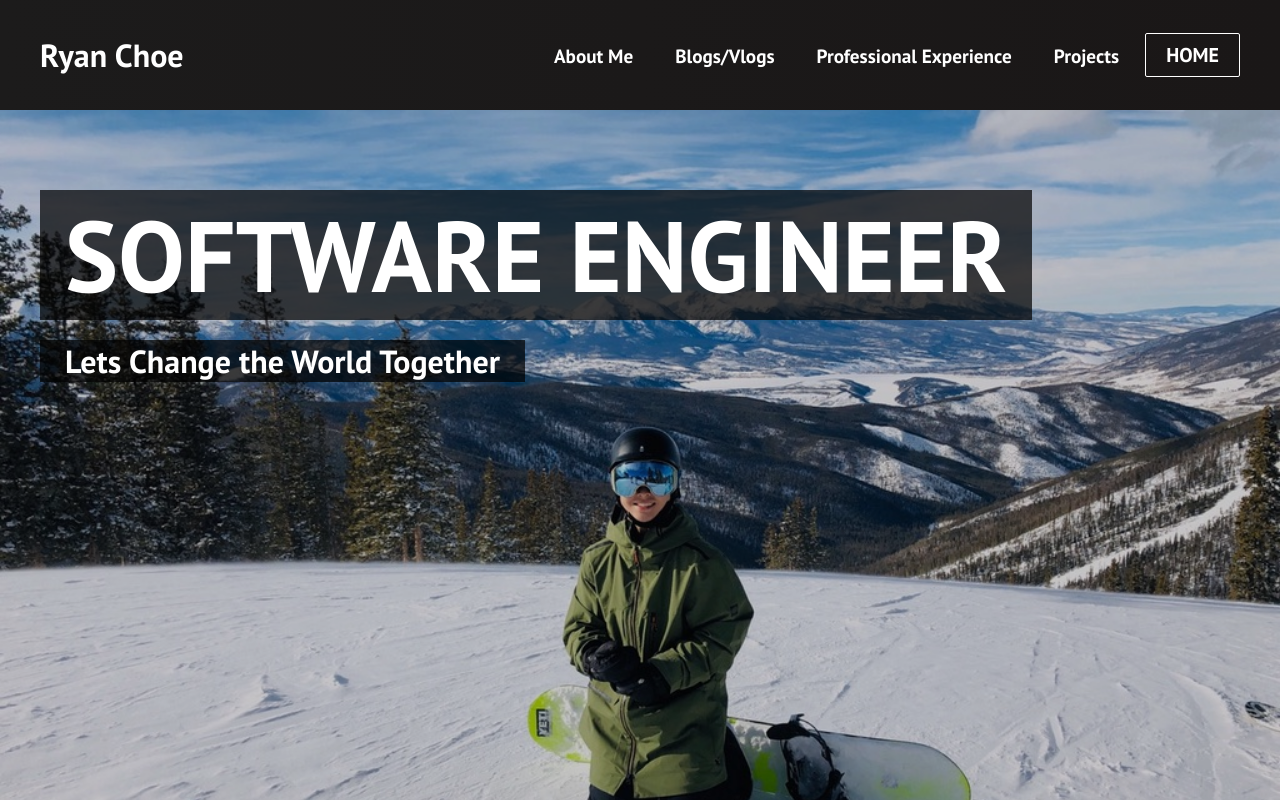
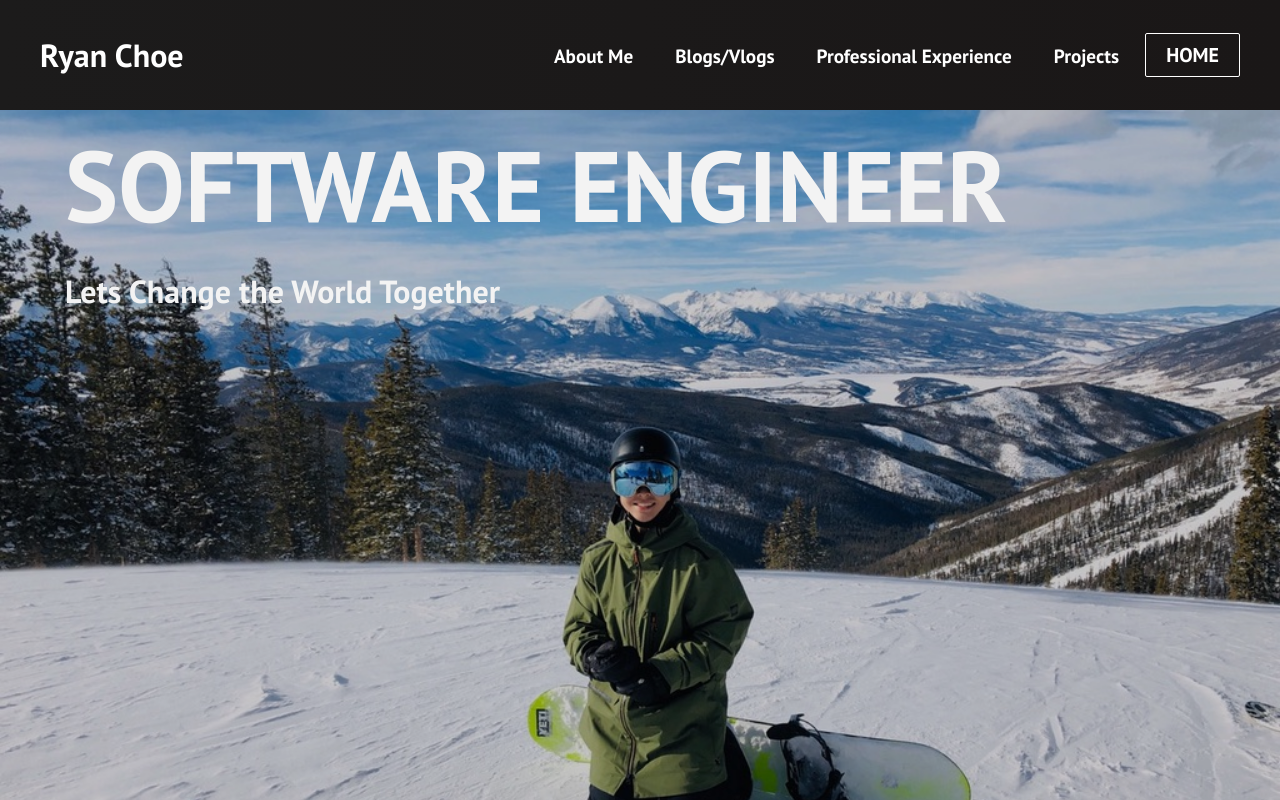
Before and after one commit to rchoe1229/Personal-Website, a React (Create React App) app: page / in a window 1280 px wide. Shown: the top 800 px of the page. Built offline with nearby package versions, Linux system fonts and the light colour scheme.

Commit message:
Final Touches

```diff
--- a/src/components/HeroSection.css
+++ b/src/components/HeroSection.css
@@ -8,6 +8,7 @@
 
 .hero-container {
   background: url(/src/images/Mountain.jpeg) center center/cover no-repeat;
+  background-color: rgba(0, 0, 0, 0.3);
   height: 100vh;
   width: 100%;
   display: flex;
@@ -19,20 +20,20 @@
 }
 
 .hero-container > h1 {
-  color: #fff;
+  color: #f3f3f3;
   font-size: 100px;
-  margin-top: 80px;
+  margin-top: 10px;
   margin-left: 40px;
   padding: 0 25px;
-  background-color: rgba(0, 0, 0, 0.7);
+  background-color: rgba(0, 0, 0, 0.0);
 }
 
 .hero-container > p {
   margin-top: 20px;
   margin-left: 40px;
   padding: 0 25px;
-  color: #fff;
-  background-color: rgba(0, 0, 0, 0.7);
+  color: #f3f3f3;
+  background-color: rgba(0, 0, 0, 0.0);
   font-size: 32px;
 }
 
@@ -44,6 +45,7 @@
 }
 
 @media screen and (max-width: 960px) {
+
   .hero-container > h1 {
     color: #fff;
     font-size: 70px;
@@ -55,7 +57,9 @@
 }
 
 @media screen and (max-width: 768px) {
+
   .hero-container > h1 {
+    display: flex;
     color: #fff;
     font-size: 50px;
     margin-top: 80px;
```
